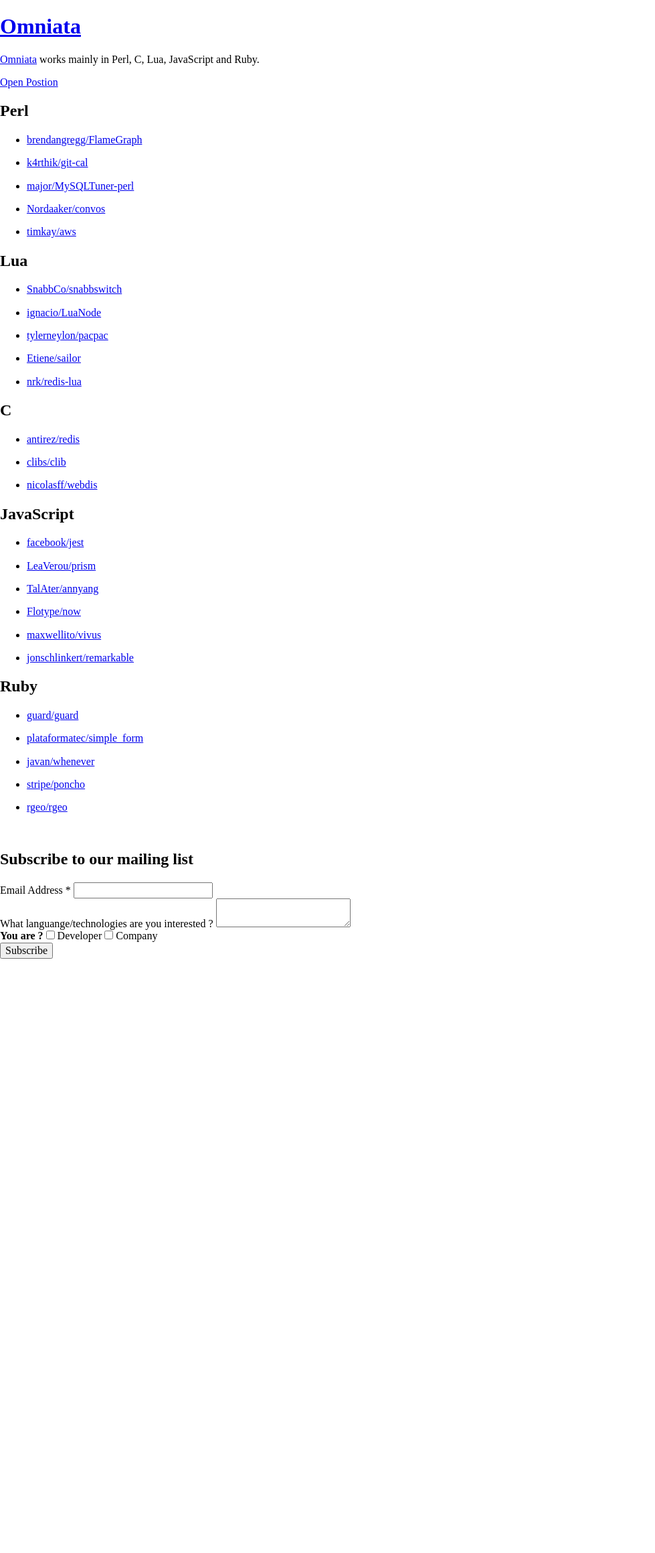
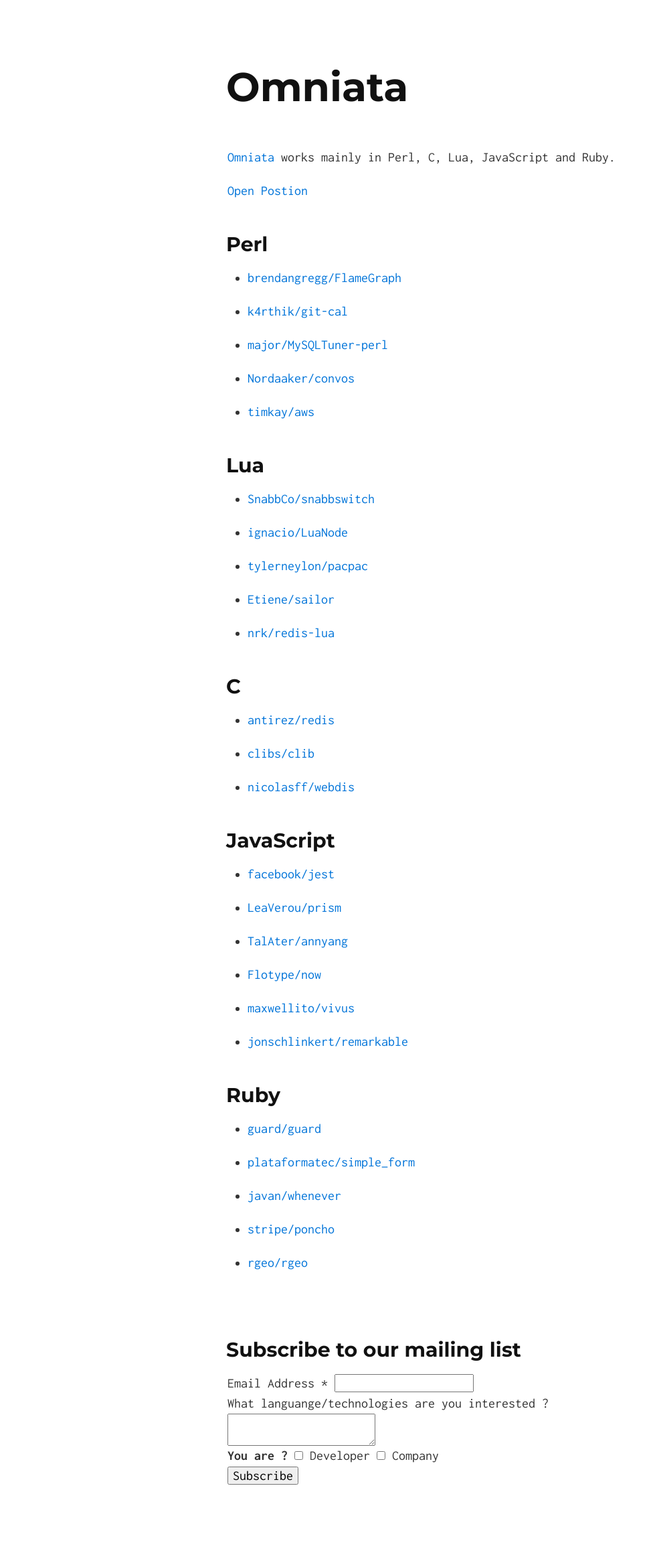
Before and after one commit to siscia/easy-hire, a Jekyll site: the page built from companies/omniata.md, in a window 1280 px wide. Shown: the whole page at 67% size, without its empty margins (0-979 px from the left). Built offline with Jekyll 4.4.1, drawn with Linux system fonts in a browser that asks for light colours; nearby versions of some CDN libraries; library files that are not in the unit come from our copies; comment, search, counter and statistics services are not loaded; before the commit the page ends 1431 px from its top, so only the background shows below that.

Commit message:
fix css again

```diff
--- a/_layouts/default.html
+++ b/_layouts/default.html
@@ -7,9 +7,9 @@
   <meta name="viewport" content="width=device-width, initial-scale=1.0">
   <title>{{ page.title }}</title>
   <link href='//fonts.googleapis.com/css?family=Roboto:400,400italic,700' rel='stylesheet' type='text/css'>
-  <link rel="stylesheet" href="css/normalize.css">
-  <link rel="stylesheet" href="css/syntax.css">
-  <link rel="stylesheet" href="css/solo.css">
+  <link rel="stylesheet" href="{{ page.root }}css/normalize.css">
+  <link rel="stylesheet" href="{{ page.root }}css/syntax.css">
+  <link rel="stylesheet" href="{{ page.root }}css/solo.css">
 {% include head.html %}
 </head>
 <body>
--- a/companies/omniata.md
+++ b/companies/omniata.md
@@ -1,6 +1,7 @@
 ---
 title: Omniata
 layout: default
+root: "../"
 ---
 
 [Omniata](http://www.omniata.com/) works mainly in Perl, C, Lua, JavaScript and Ruby.
```
